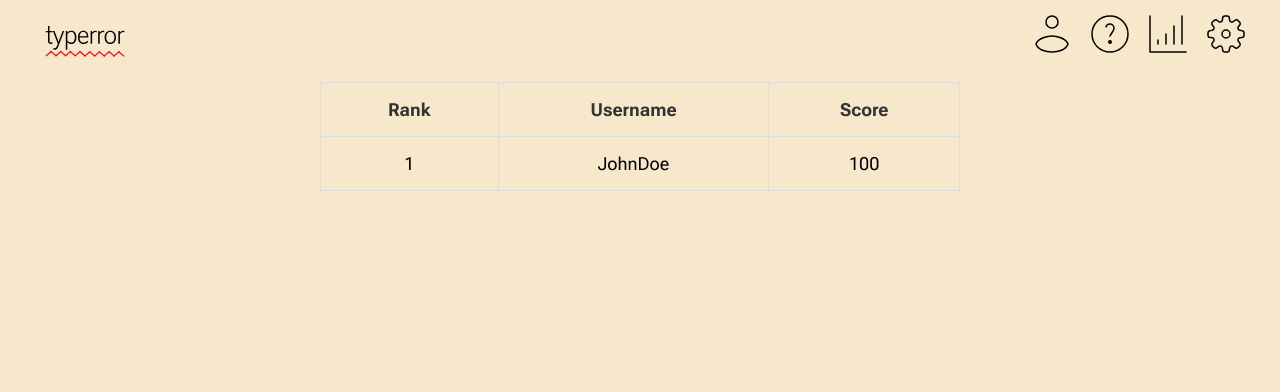
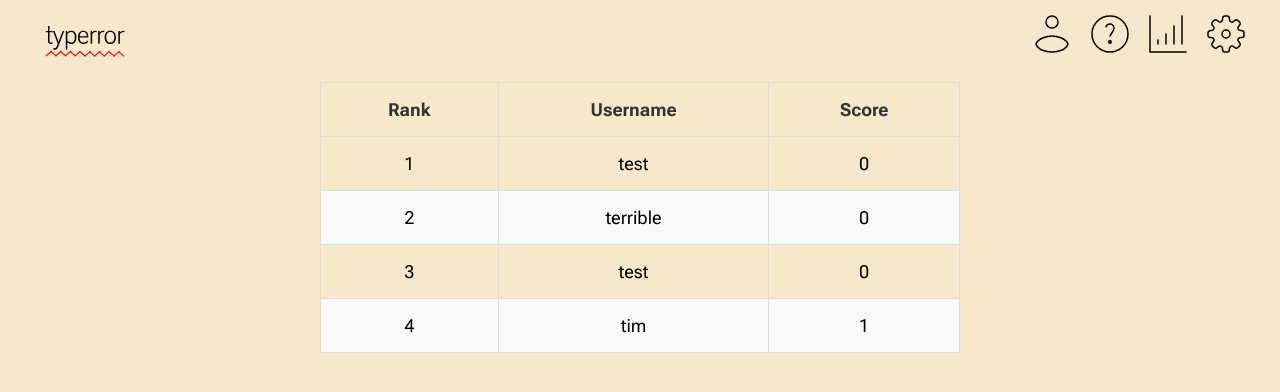
Before and after one commit to team-thunderdome/typerror, a React (Create React App) app in the folder client/: page /leaderboard in a window 1280 px wide. Shown: the top 392 px of the page. Built offline with nearby package versions, Linux system fonts and the light colour scheme; data requests are answered from the project's data file.

Commit message:
set up json-server compatibility. run on 3001, leaderboard work

```diff
--- /dev/null
+++ b/client/public/db.json
@@ -0,0 +1,24 @@
+{
+  "leaderboardScores": [
+    {
+      "id": "2759",
+      "username": "test",
+      "score": 0
+    },
+    {
+      "id": "1fcb",
+      "username": "terrible",
+      "score": 0
+    },
+    {
+      "id": "2db2",
+      "username": "test",
+      "score": 0
+    },
+    {
+      "id": "87ea",
+      "username": "tim",
+      "score": 1
+    }
+  ]
+}
--- a/client/public/leaderboardScores.json
+++ b/client/public/leaderboardScores.json
@@ -2,5 +2,9 @@
   {
     "username": "JohnDoe",
     "score": 100
+  },
+  {
+    "username": "epic",
+    "score": 50
   }
 ]
--- a/client/src/Leaderboard.js
+++ b/client/src/Leaderboard.js
@@ -7,7 +7,7 @@ const LeaderBoard = () => {
 
   useEffect(() => {
     // Fetch data from the JSON file
-    fetch("/leaderboardScores.json")
+    fetch("http://localhost:3001/leaderboardScores")
       .then((response) => response.json())
       .then((data) => setScores(data))
       .catch((error) => console.error("Error fetching the scores:", error));
--- a/client/src/ResultsPage.css
+++ b/client/src/ResultsPage.css
@@ -14,7 +14,7 @@
 	padding: 10px 18px;
 	border-radius: 10px;
 	text-align: left;
-	padding-right: 5em;
+	padding-right: 1em;
 	width: 17em;
 	box-shadow: 0 8px 16px 0 rgba(0,0,0,0.2), 0 6px 20px 0 rgba(0,0,0,0.19);
     margin-top: 10px;
--- a/client/src/ResultsPage.js
+++ b/client/src/ResultsPage.js
@@ -8,35 +8,38 @@ import { useNavigate } from "react-router-dom";
 import React, { useEffect, useState } from 'react';
 import { useLocation } from "react-router-dom";
 
-const SubmitScore = () => {
+const NameForm = (props) => {
+        let { score: totalscore } = props;
         const [score, setScore] = useState("")
         const [name, setName] = useState("")
+        const navigate = useNavigate()
 
-    const handleSubmit = (event) => {
+        useEffect(() => {
+            setScore(totalscore)
+          }, [totalscore]);
+
+            const handleSubmit = async (event) => {
             event.preventDefault();
             const userInfo = {
-            score: score,
               username: name,
+              score: score
             };
-        fetch("userinfo.json", {
+
+            const response = await fetch("http://localhost:3001/leaderboardScores", {
                 method: "POST",
                 headers: {
-                "Content-Type": "Application/JSON",
+                    'Content-Type': 'application/json',
                 },
                 body: JSON.stringify(userInfo),
-            })
-        }
+            });
 
-    const navigate = useNavigate()
-    let path = '/leaderboard'
+            let path = "/leaderboard"
             navigate(path);
-}
+          };
 
-/*
-const NameForm = () => {
         return (
         <div class="user-info-form">
-            <form onSubmit = {SubmitScore} class="form-text">
+            <form onSubmit = {handleSubmit} class="form-text">
                 <textarea class="formtext"
                     placeholder="Enter your name here!"
                     type="text"
@@ -44,15 +47,11 @@ const NameForm = () => {
                     value={name}
                     onChange={(event) => setName(event.target.value)}>
                 </textarea>
-            <ScoreButton onClick={submit}/>
+            <ScoreButton type="submit" />
             </form>
         </div>
         )
 }
-
-*/
-
-/*<NameForm /> */
 
 const ScoreButton = ({onClick}) => {
   return (
@@ -69,11 +68,20 @@ const ResultsPage = () => {
     const { state } = location;
     const failure = state?.failure;
     const score = state?.score;
+    let totalscore = 0
+    if (failure > score) {
+        totalscore = 0
+    }
+    else {
+        totalscore = (score - failure)
+    }
+
     return (
       <div>
         <Header />
         <ResultsTitle />
         <StatSection failure={failure} score={score}/>
+        <NameForm score={totalscore}/>
         <div class="leader-button">
             <LeaderboardButton /></div>
         </div>
--- a/client/src/Timer.js
+++ b/client/src/Timer.js
@@ -6,9 +6,6 @@ import { useNavigate } from "react-router-dom";
 const Timer = (props) => {
     let failure = props.failure
     let score = props.score
-
-    console.log(failure)
-    console.log(score)
 
     const [counter, setCounter] = React.useState(10);
     let navigate = useNavigate();
```
Lines whose indentation alone changed are shown as unchanged.
